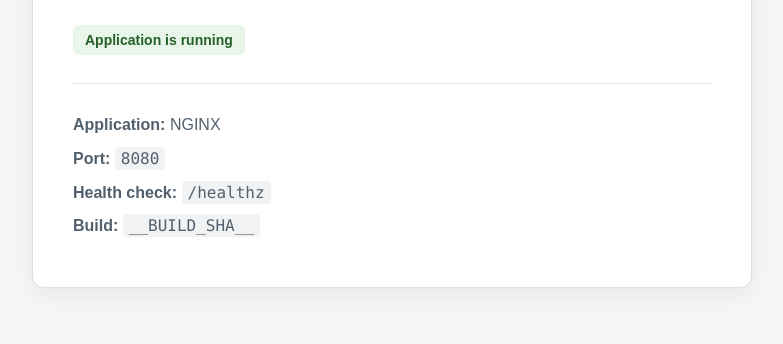
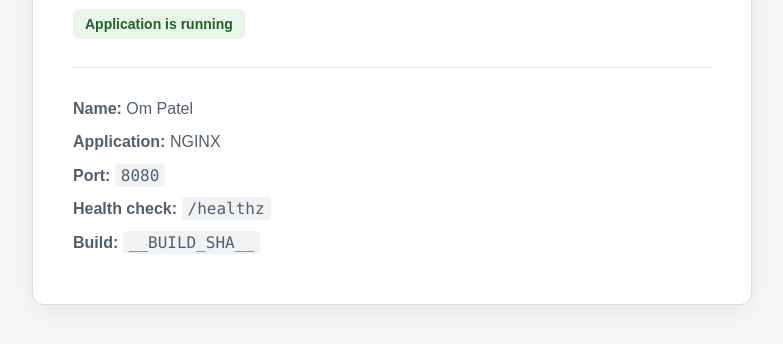
Before and after one commit to ompatel-2004/devops-intern-final, a plain HTML site: page app/index.html in a window 1280 px wide. Shown: the part 330-674 px from the top of the page, without its empty margins (248-1031 px from the left). Drawn offline with Linux system fonts and the light colour scheme.

Commit message:
Update title and add author name in index.html

```diff
--- a/app/index.html
+++ b/app/index.html
@@ -3,7 +3,8 @@
 <head>
     <meta charset="UTF-8">
     <meta name="viewport" content="width=device-width, initial-scale=1.0">
-    <title>DevOps Intern Final</title>
+    <title>DevOps Intern Final Assessment</title>
+
     <style>
         * {
             box-sizing: border-box;
@@ -70,6 +71,7 @@
         }
     </style>
 </head>
+
 <body>
     <main class="card">
         <h1>DevOps Intern Final Assessment</h1>
@@ -83,6 +85,7 @@
         <span class="status">Application is running</span>
 
         <section class="details">
+            <p><strong>Name:</strong> Om Patel</p>
             <p><strong>Application:</strong> NGINX</p>
             <p><strong>Port:</strong> <code>8080</code></p>
             <p><strong>Health check:</strong> <code>/healthz</code></p>
```
